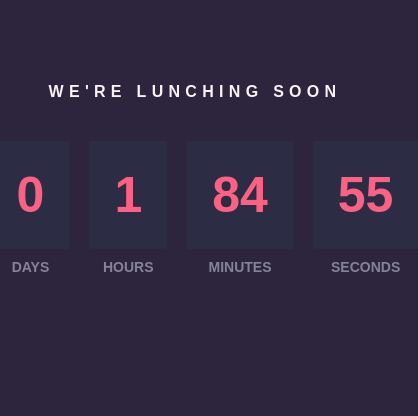
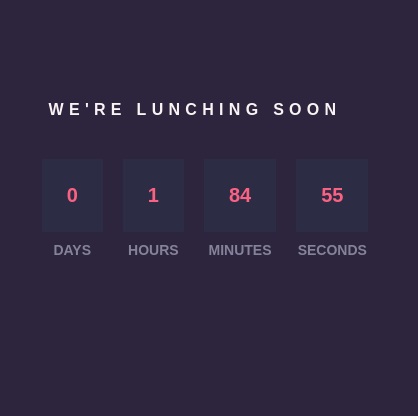
Before and after one commit to Joshua357954/count-downa-app, a plain HTML site: page index.html in a window 390 px wide. Shown: the part 275-691 px from the top of the page, 418 px wide, since content can reach past the window. Drawn offline with Linux system fonts and the light colour scheme.

Commit message:
hellow world

```diff
--- a/style.css
+++ b/style.css
@@ -94,3 +94,9 @@ img{
 	left: 0;
 	background-color: #ef3434;
 }
+
+@media screen and (max-width: 760px){
+	.cd-card-inner{
+		font-size: 20px;
+	}
+}
```
